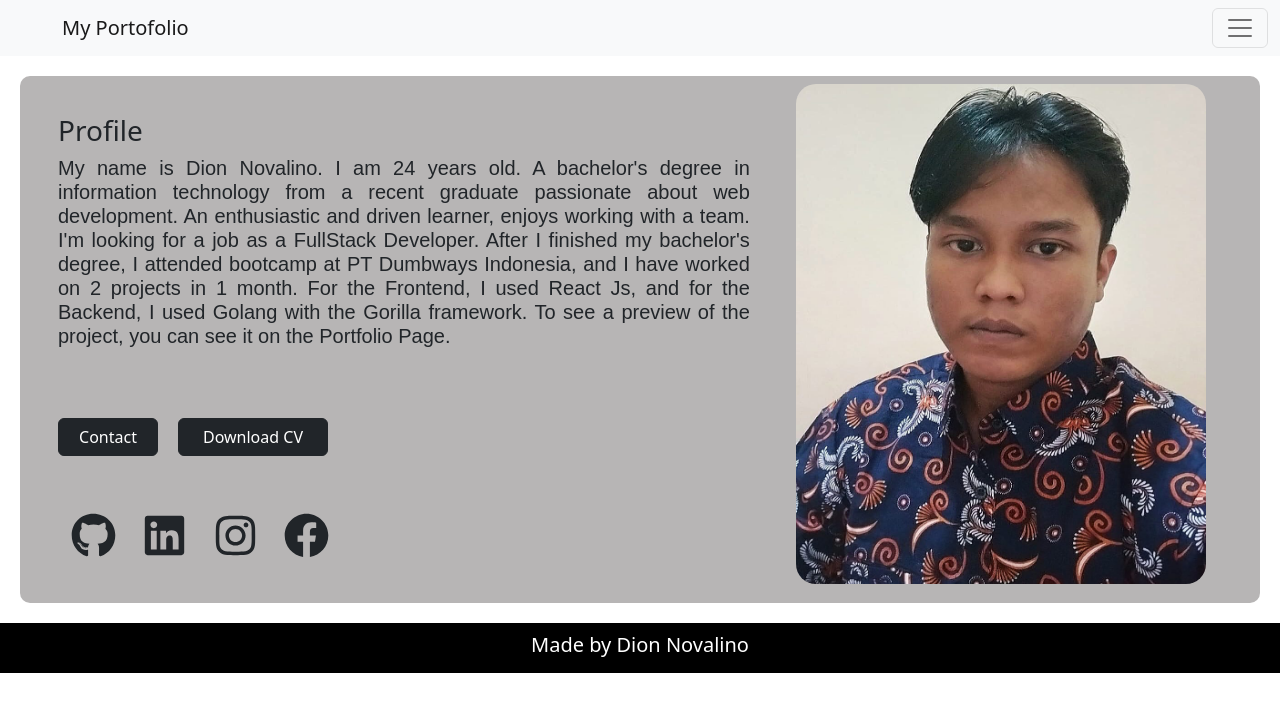
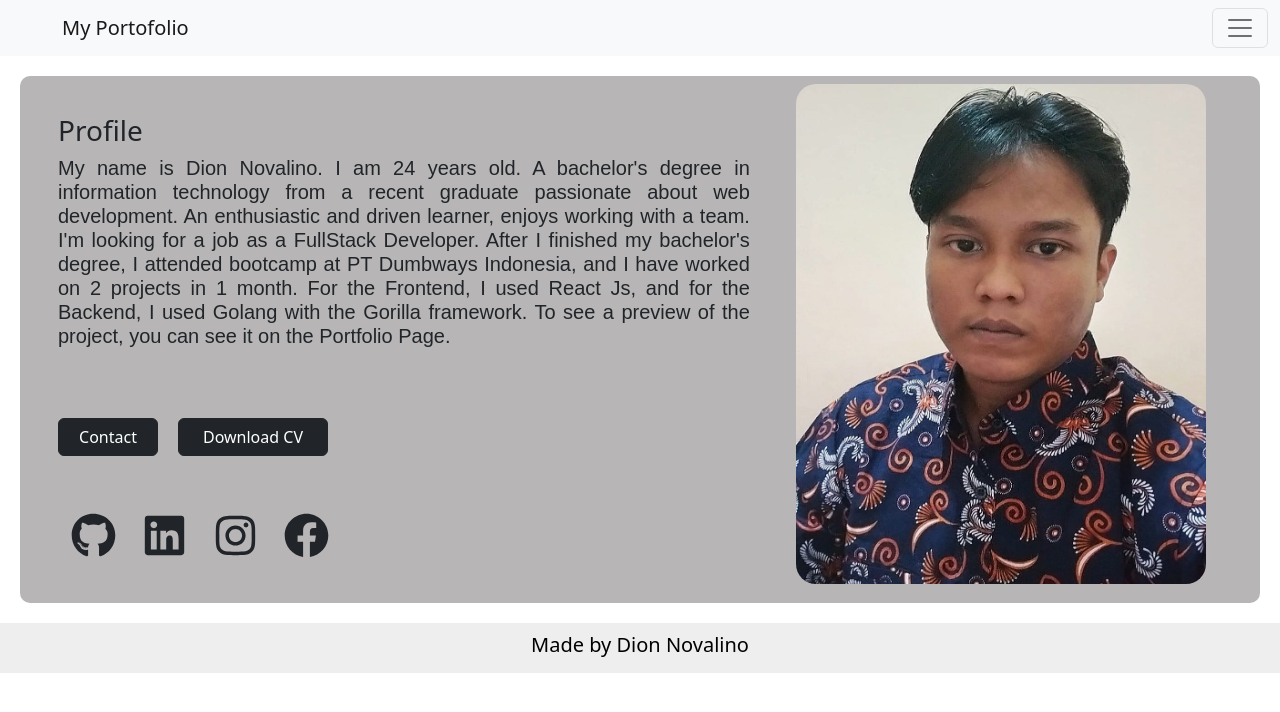
Before and after one commit to Netokids/Portofolio, a React (Create React App) app: page / in a window 1280 px wide. Shown: the top 712 px of the page. Built offline with nearby package versions, Linux system fonts and the light colour scheme.

Commit message:
Update foooter.js

```diff
--- a/src/pages/Footer/foooter.js
+++ b/src/pages/Footer/foooter.js
@@ -6,8 +6,8 @@ function Footer () {
             <div style={{
                 display: 'flex',
                 justifyContent: 'center',
-                backgroundColor: 'black',
-                color: 'white',
+                backgroundColor: '#EEEEEE',
+                color: 'black',
                 height: '50px',
                 marginTop: '20px',
             }}>
```
